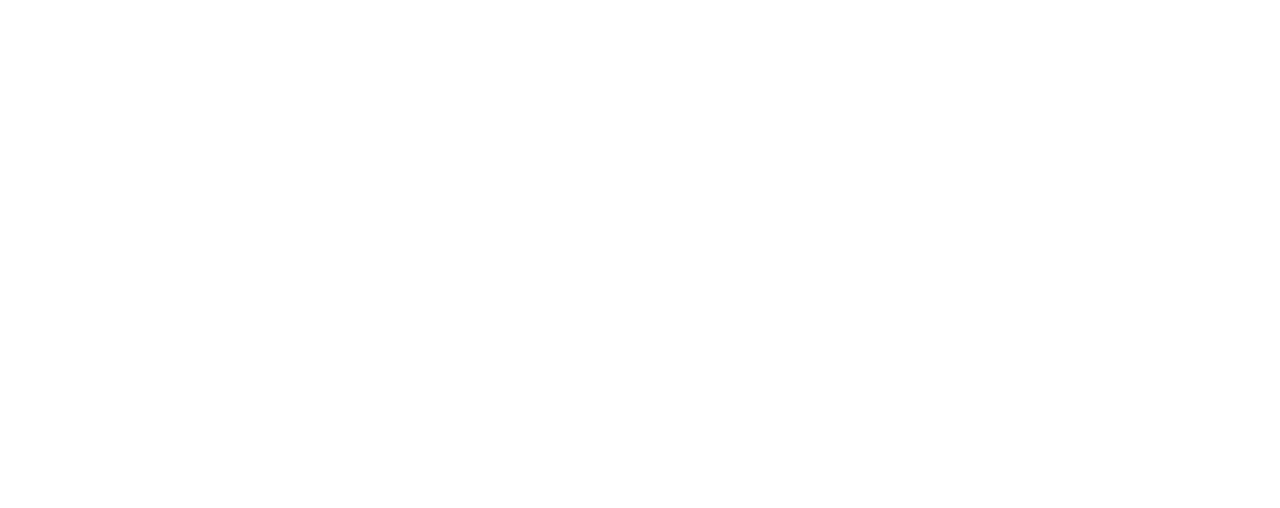
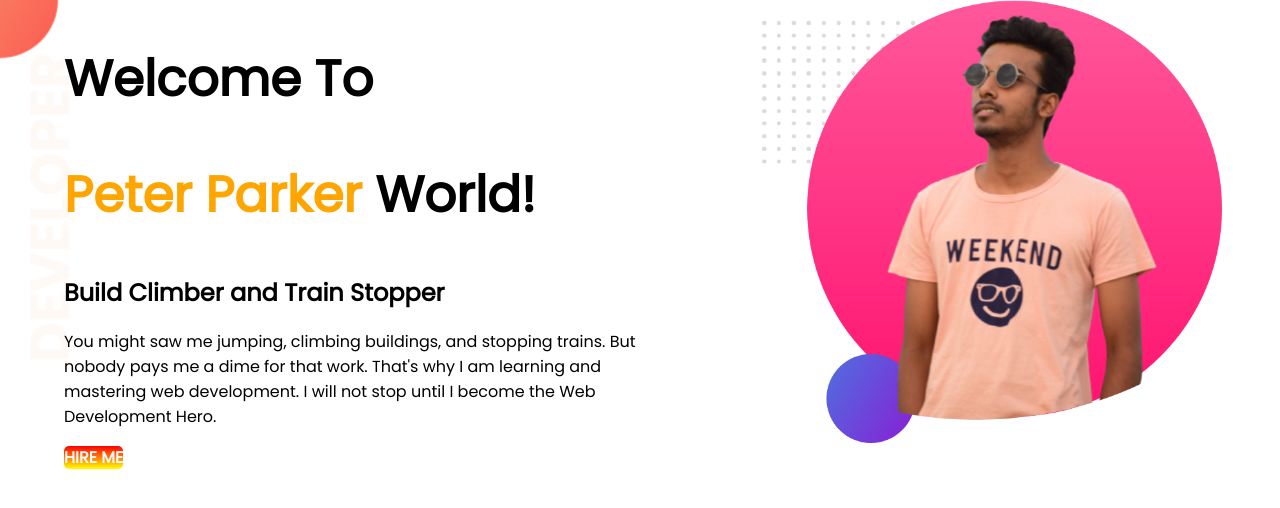
Before and after one commit to masumbillahshakil0/developer-portfolio3, a plain HTML site: page index.html in a window 1280 px wide. Drawn offline with Linux system fonts and the light colour scheme.

Commit message:
top-banner

```diff
--- a/index.html
+++ b/index.html
@@ -6,11 +6,38 @@
     <meta http-equiv="X-UA-Compatible" content="IE=edge">
     <meta name="viewport" content="width=device-width, initial-scale=1.0">
     <title>my 3rd portfolio</title>
+    <link rel="preconnect" href="https://fonts.googleapis.com">
+    <link rel="preconnect" href="https://fonts.gstatic.com" crossorigin>
+    <link href="https://fonts.googleapis.com/css2?family=Poppins&display=swap" rel="stylesheet">
     <link rel="stylesheet" href="style.css">
 </head>
 
 <body>
+    <section class="top-banner">
+        <div class="half-width">
+            <h1>
+                Welcome To
 
+            </h1>
+            <h1>
+                <span class="orange-color">Peter Parker</span> World!
+            </h1>
+            <h2>
+                Build Climber and Train Stopper
+            </h2>
+            <p>
+                You might saw me jumping, climbing buildings, and stopping trains. But nobody pays me a dime for that
+                work.
+                That's why I
+                am learning and mastering web development. I will not stop until I become the Web Development Hero.
+            </p>
+            <a class="hire-me" href="HIRE ME">HIRE ME</a>
+        </div>
+        <div class="half-width">
+            <img src="images/shakil.png" alt="image">
+
+        </div>
+    </section>
 </body>
 
 </html>
--- a/style.css
+++ b/style.css
@@ -0,0 +1,41 @@
+body {
+    font-family: 'Poppins', sans-serif;
+    margin: 0%;
+}
+
+h1 {
+    font-size: 50px;
+}
+
+.orange-color {
+    color: orange;
+}
+
+section {
+    display: flex;
+
+}
+
+.half-width {
+    width: 50%;
+    padding-left: 5%;
+}
+
+.half-width img {
+    width: 80%;
+    padding-left: 10%;
+}
+
+.hire-me {
+    text-decoration: none;
+    padding-left: 10px 20px;
+    background-image: linear-gradient(red, yellow);
+    border-radius: 5px;
+    color: aliceblue;
+    font-weight: 700;
+}
+
+.top-banner {
+    background-image: url(images/top-banner.png);
+    background-repeat: no-repeat;
+}
```
